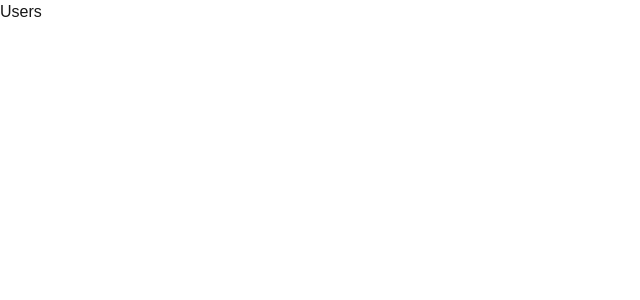
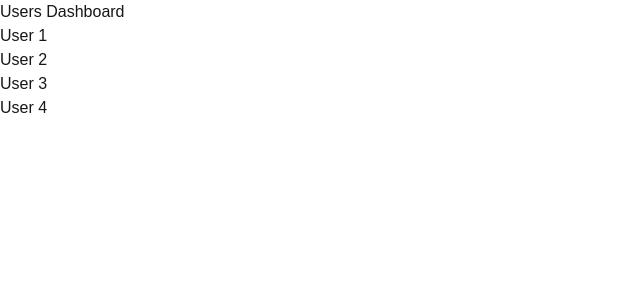
Before and after one commit to matthewdelgado/nextjs_app, a Next.js app: page /dashboard/users in a window 1280 px wide. Shown: the top 300 px of the page, without its empty margins (0-640 px from the left). Built offline with nearby package versions, Linux system fonts and the light colour scheme.

Commit message:
add dynamic routing

```diff
--- /dev/null
+++ b/app/dashboard/users/[id]/page.tsx
@@ -0,0 +1,5 @@
+const UserDetails = () => {
+  return <div>UserDetails</div>;
+};
+
+export default UserDetails;
--- a/app/dashboard/users/page.tsx
+++ b/app/dashboard/users/page.tsx
@@ -1,5 +1,25 @@
+import Link from "next/link";
+
 const Users = () => {
-  return <div>Users</div>;
+  return (
+    <div>
+      <h1>Users Dashboard</h1>
+      <ul>
+        <li>
+          <Link href="/dashboard/users/1">User 1</Link>
+        </li>
+        <li>
+          <Link href="/dashboard/users/2">User 2</Link>
+        </li>
+        <li>
+          <Link href="/dashboard/users/3">User 3</Link>
+        </li>
+        <li>
+          <Link href="/dashboard/users/4">User 4</Link>
+        </li>
+      </ul>
+    </div>
+  );
 };
 
 export default Users;
```
